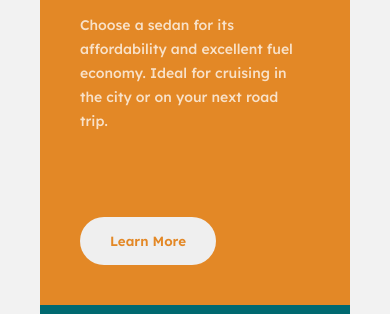
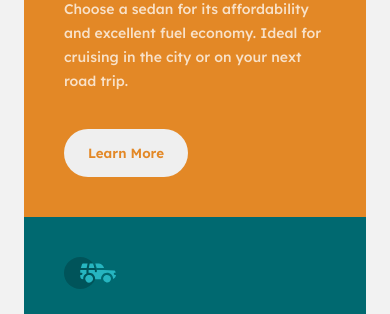
Before and after one commit to debriks/frontendmentor-3-column-preview-card-component-main, a plain HTML site: page index.html in a window 390 px wide. Shown: the part 204-518 px from the top of the page. Drawn offline with Linux system fonts and the light colour scheme.

Commit message:
Fixed the moving buttons issue

```diff
--- a/style.css
+++ b/style.css
@@ -45,6 +45,8 @@ button {
   padding: 1rem 1.5rem;
   font-family: "Lexend Deca", sans-serif;
   font-weight: 600;
+  position: absolute;
+  bottom: 2.5rem;
 }
 
 main {
@@ -56,6 +58,7 @@ main {
 }
 
 article {
+  position: relative;
   display: flex;
   flex-direction: column;
   color: white;
@@ -131,6 +134,7 @@ article p {
 
   main {
     flex-direction: column;
+    margin: 0rem;
   }
 
   .sedans {
```
